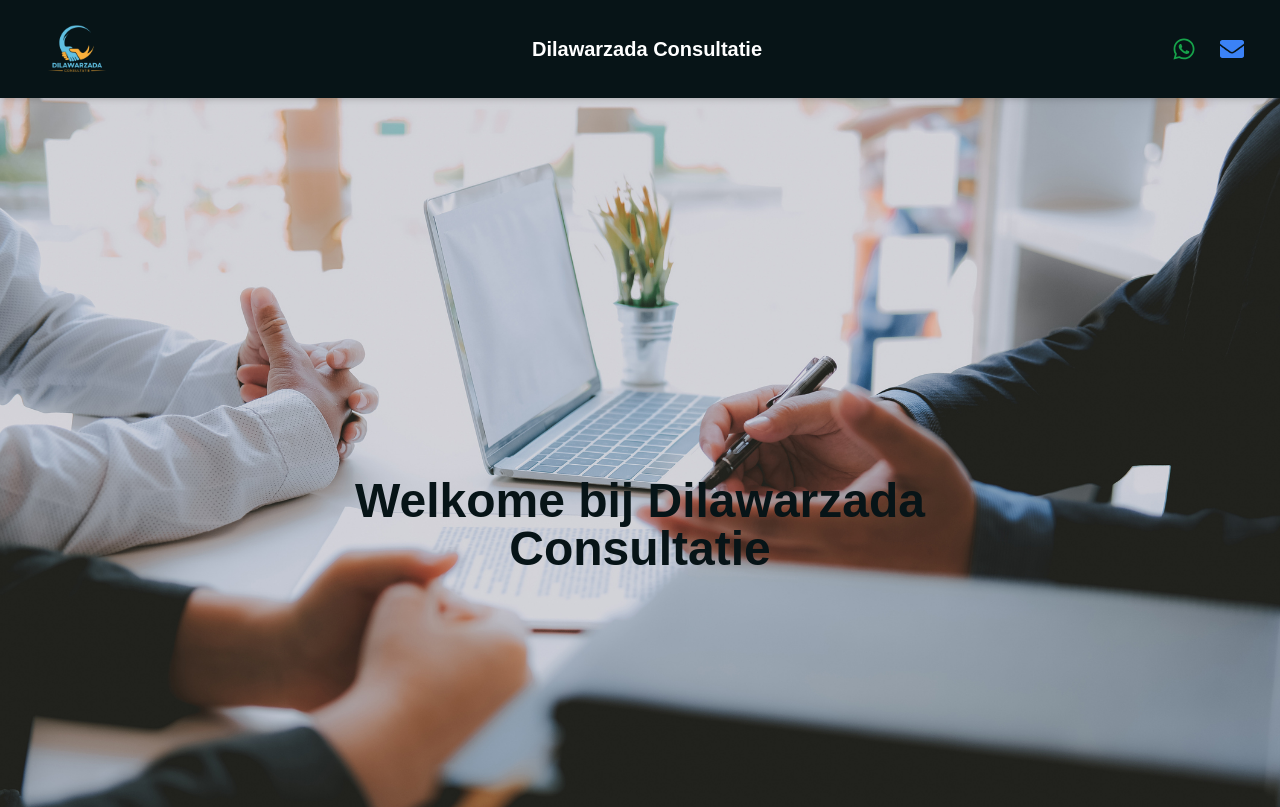
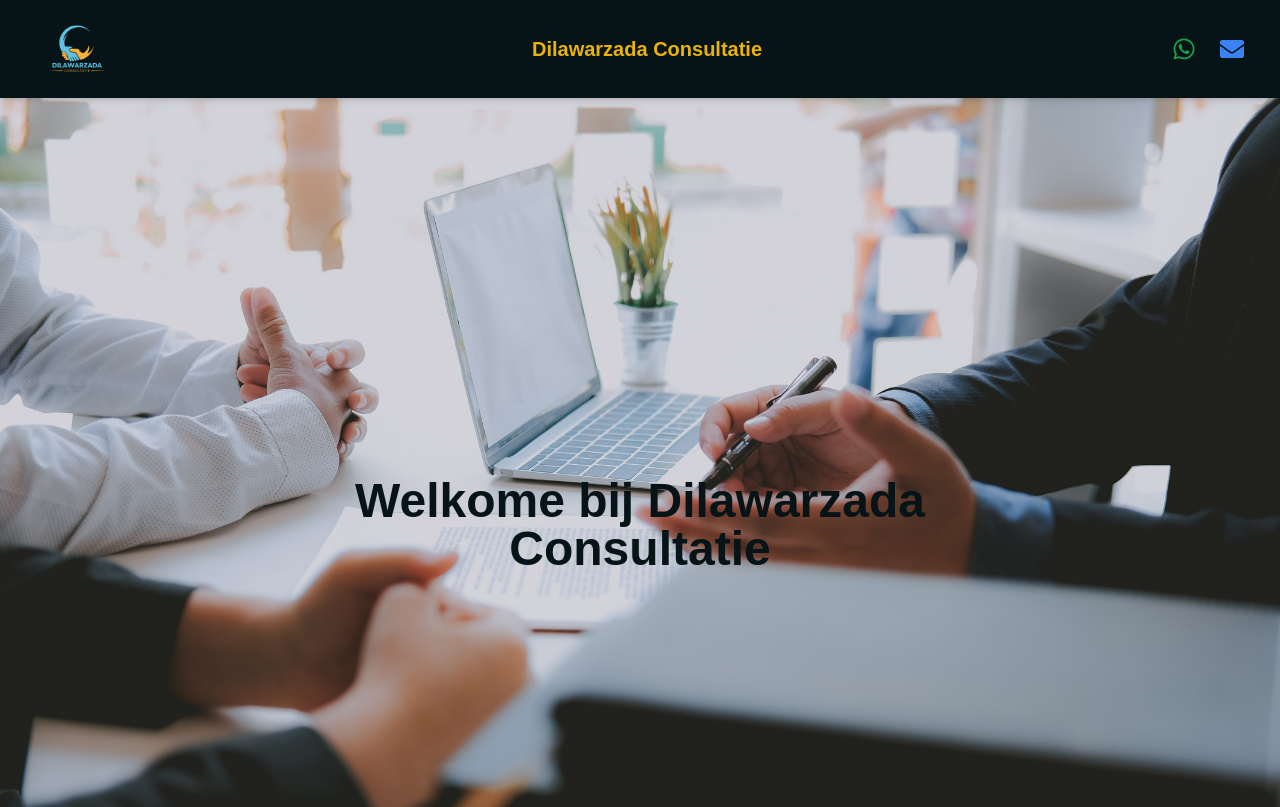
Before and after one commit to Bushra-88/consulting, a Next.js app in the folder dc-consulting/: page / in a window 1280 px wide. Shown: the top 807 px of the page. Built offline with nearby package versions, Linux system fonts and the light colour scheme.

Commit message:
Update the Navbar

```diff
--- a/dc-consulting/components/Navbar.jsx
+++ b/dc-consulting/components/Navbar.jsx
@@ -15,7 +15,7 @@ const Navbar = () => {
         />
       </div>
       <div className="flex-grow text-center">
-        <h2 className="text-white text-xl font-bold hover:text-sky-300">Dilawarzada Consultatie</h2>
+        <h2 className="text-yellow-500 text-xl font-bold hover:text-sky-300">Dilawarzada Consultatie</h2>
       </div>
       <div className="flex items-center">
         <Link
```
